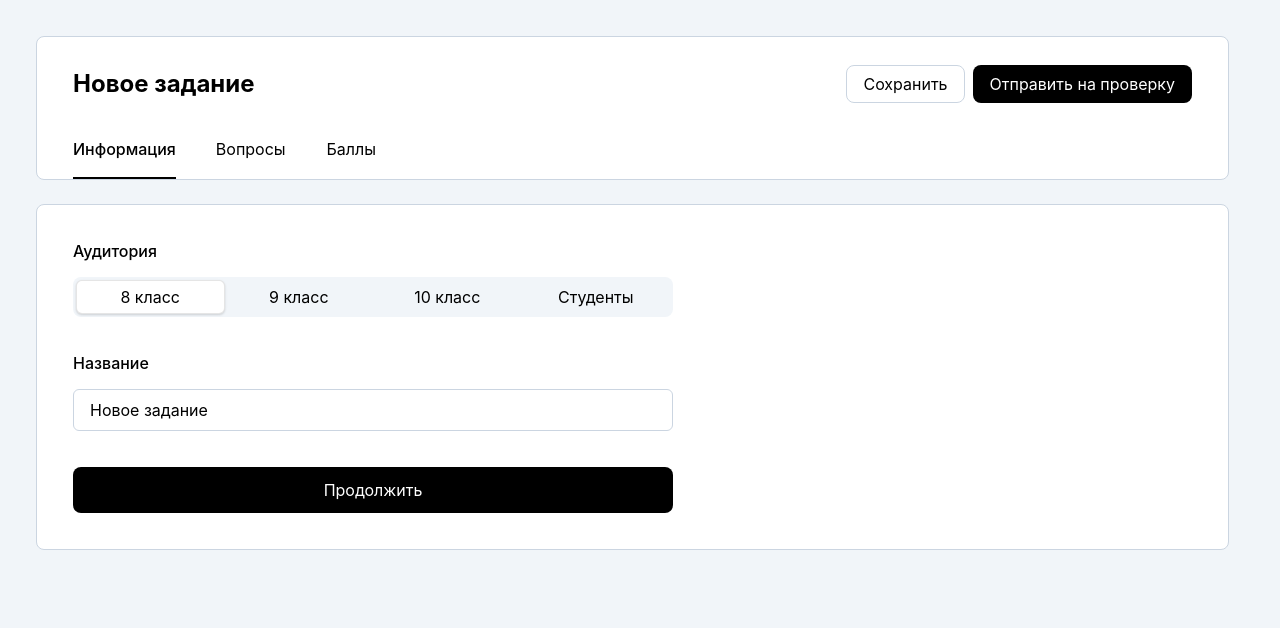
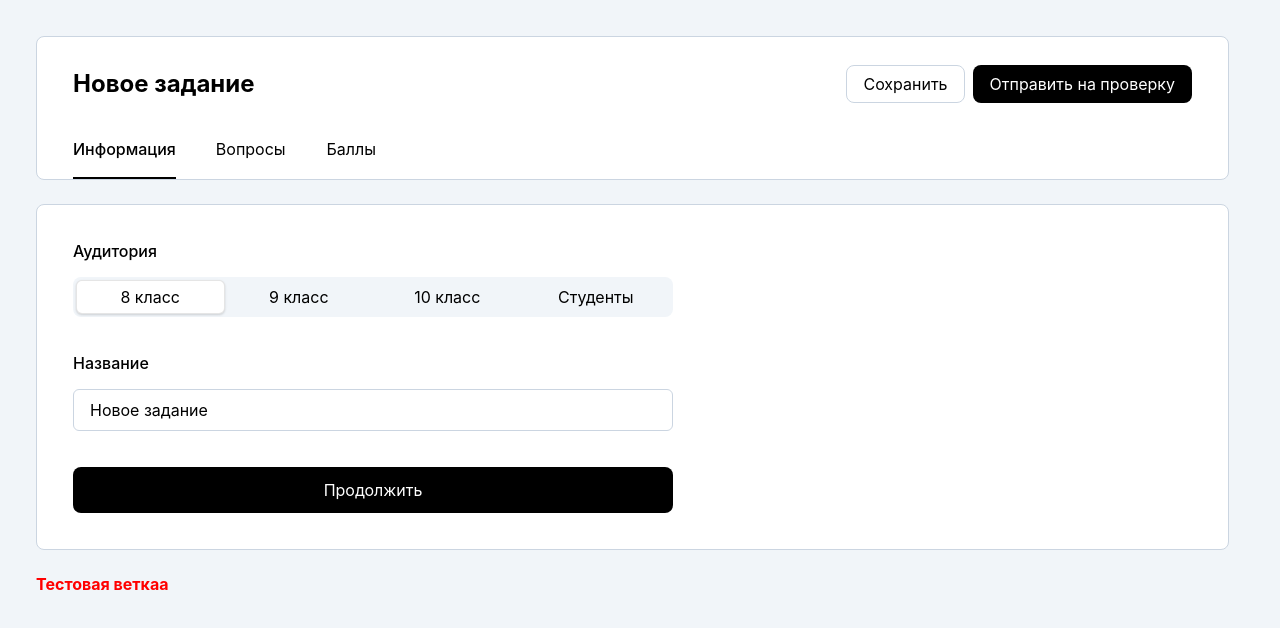
Before and after one commit to alexander-albul/commonwealth, a Svelte app: page / in a window 1280 px wide. Shown: the top 628 px of the page. Built offline with nearby package versions, Linux system fonts and the light colour scheme.

Commit message:
1 file modified

```diff
--- a/src/App.svelte
+++ b/src/App.svelte
@@ -30,7 +30,7 @@
 	<svelte:component this={tabs[$uiState.activeTab].component}/>
 </div>
 
-
+<b style="color: red">Тестовая веткаа</b>
 
 <style>
 	.header{
```
